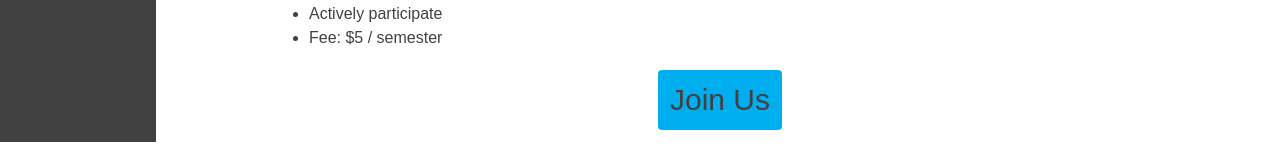
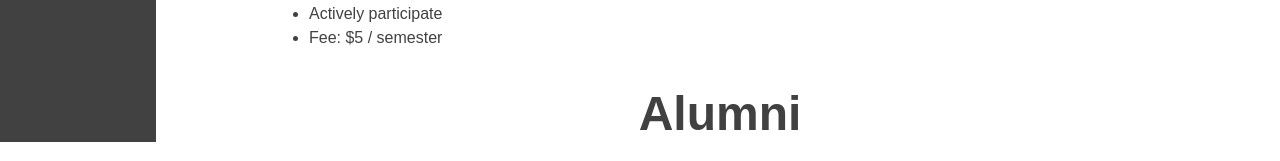
Before and after one commit to IEEE-ESB/website, a Next.js app: page /membership in a window 1280 px wide. Shown: the part 786-947 px from the top of the page. Built offline with nearby package versions, Linux system fonts and the light colour scheme.

Commit message:
hiding join for now

```diff
--- a/src/app/membership/page.js
+++ b/src/app/membership/page.js
@@ -36,11 +36,11 @@ export default function Membership() {
             <li>Fee: $5 / semester</li>
           </ul>
         </div>
-        <a href="membership/join">
+        {/* <a href="membership/join">
           <button className="text-3xl bg-primary hover:bg-primary_dark hover:text-white p-3 rounded">
             Join Us
           </button>
-        </a>
+        </a> */}
       </div>
       <div className="flex flex-col items-center gap-y-5">
         <p className="text-5xl font-bold">Alumni</p>
```
